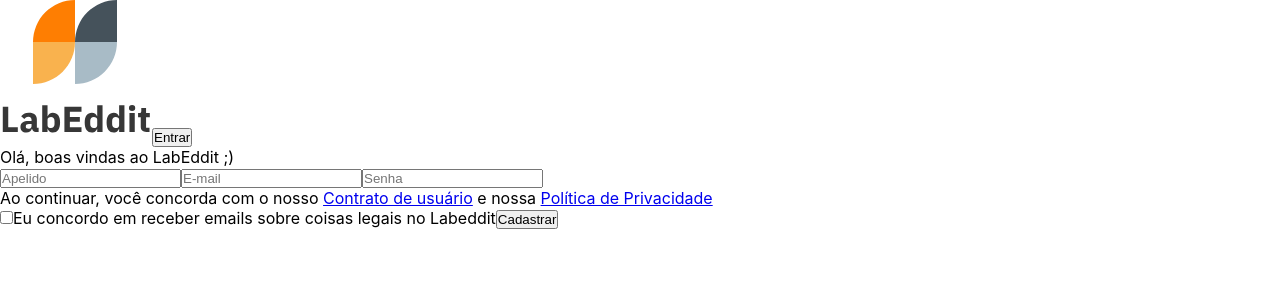
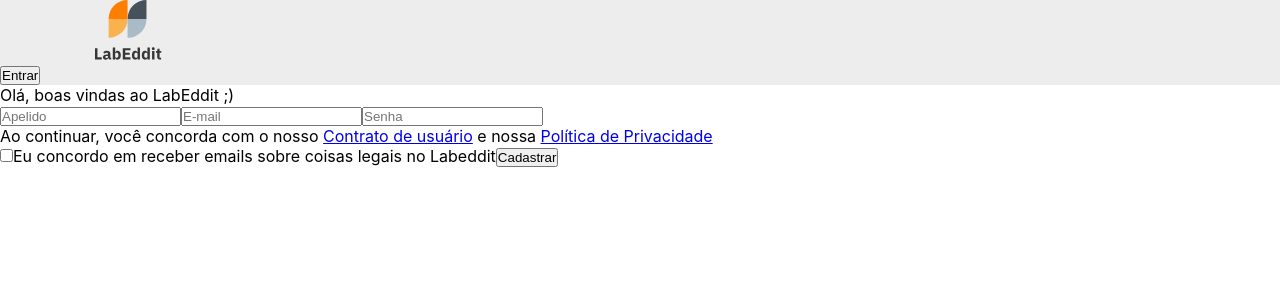
Before and after one commit to WeslleiBrito/project-front-end-integrator, a React (Create React App) app in the folder front-integator/: page /user/signup in a window 1280 px wide. Shown: the top 300 px of the page. Built offline with nearby package versions, Linux system fonts and the light colour scheme; no server answers.

Commit message:
Inicio da estilização

```diff
--- a/front-integator/src/Pages/Login/LoginPage.js
+++ b/front-integator/src/Pages/Login/LoginPage.js
@@ -39,12 +39,13 @@
     }
 
     return(
+
         <Main>
             <Logo alt='logo-labenu' src={logoLabenu}/>
             <Title>O projeto de rede social da Labenu</Title>
             <FormLogin onSubmit={login}>
-                <InputEmail placeholder='E-mail' name='email' value={form.name} onChange={onChange}/>
-                <InputPassword placeholder='Senha' name='password' value={form.password} onChange={onChange} autoComplete='off'/>
+                <InputEmail placeholder='E-mail' name='email' value={form.name} onChange={onChange} required/>
+                <InputPassword placeholder='Senha' name='password' value={form.password} onChange={onChange} autoComplete='off' required/>
                 <ButtonContinue>Continuar</ButtonContinue>
             </FormLogin>
             <ButtonCreateAccount onClick={() => {goSignup(navigate)}}>Crie uma conta!</ButtonCreateAccount>
--- a/front-integator/src/Pages/Login/LoginStyle.js
+++ b/front-integator/src/Pages/Login/LoginStyle.js
@@ -11,6 +11,9 @@
 `
 
 export const FormLogin = styled.form`
+    display: flex;
+    flex-direction: column;
+
 `
 
 export const InputEmail = styled.input.attrs({type: "email"})`
--- a/front-integator/src/components/Header/HeaderStyle.js
+++ b/front-integator/src/components/Header/HeaderStyle.js
@@ -1,9 +1,20 @@
 import styled from "styled-components";
 import { TbX } from "react-icons/tb";
+
 export const NavHeader = styled.nav`
+    background-color: #EDEDED;
+
+    @media (max-width: 786px){
+        display: grid;
+        grid-template-rows: 1fr;
+    }
 `
 
 export const MiniLogo = styled.img`
+    width: 20vw;
+    height: 8vh;
+    display: flex;
+    align-self: center;
 `
 
 export const ButtonEnter = styled.button`
```
